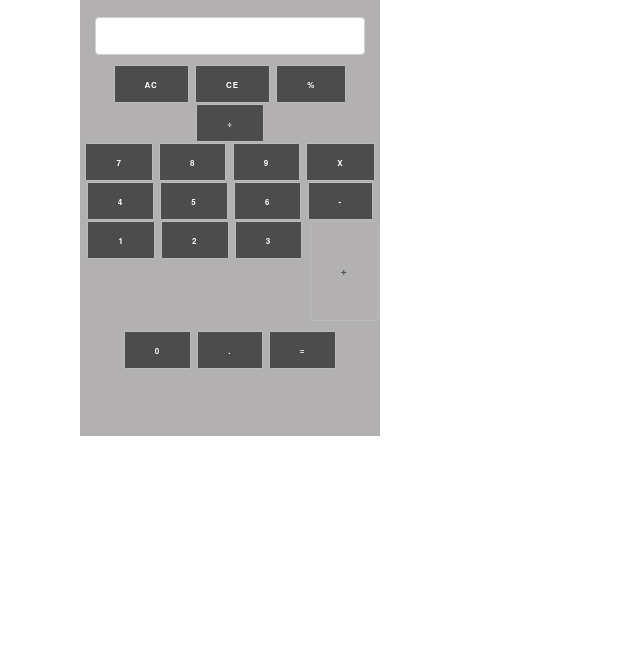
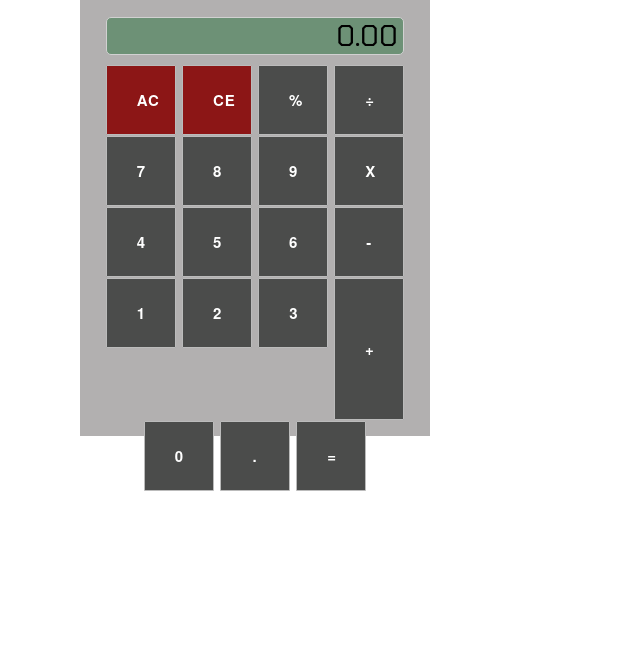
Before and after one commit to alliewebb/js-calculator, a plain HTML site: page index.html in a window 1280 px wide. Shown: the part 144-800 px from the top of the page, without its empty margins (0-640 px from the left). Drawn offline with nearby package versions, Linux system fonts and the light colour scheme.

Commit message:
click events working, but showing undefined

```diff
--- a/calculator.css
+++ b/calculator.css
@@ -11,7 +11,7 @@ body, html {
 }
 
 .calculator {
-    width: 300px;
+    width: 350px;
     height: 500px;
     background-color: rgb(178, 176, 176);
     margin: 80px;
@@ -32,10 +32,10 @@ body, html {
         font-size: smaller;
     }
 
-    .input {
+    .input[type="text"] {
         background-color: rgb(109, 145, 118);
-        width: 90%;
-        font-size: 5px;
+        width: 85%;
+        font-size: 30px;
         direction: rtl;
         font-family: 'Chakra Petch', sans-serif;
         padding-right: 5px;
@@ -48,13 +48,11 @@ body, html {
     }
 
     .button {
-        width: ;
-        height: ;
-        border: ;
-        border-top: ;
+        width: 70px;
+        height: 70px;
         background-color: rgb(75, 76, 75);
         color: white;
-        font-size: 8px;
+        font-size: 15px;
         border-radius: 1px;
         margin-left: 1px;
         margin-right: 1px;
@@ -63,17 +61,21 @@ body, html {
     }
 
     .ctrl {
-        border: ;
-        border-top: ;
+        width: 70px;
+        height: 70px;
         background-color: rgb(140, 22, 22);
         color: white;
-        font-size: 8px;
-        float: left;
+        font-size: 15px;
+        border-radius: 1px;
+        margin-left: 1px;
+        margin-right: 1px;
+        margin-bottom: 1px;
+        outline: 1px;
     }
 
-    .tall {
-        height: 100px;
+    .button.tall {
+        height: 142px;
         float: right;
-        margin-right: 1px;
-        margin-left: ;
+        margin-right: 26px;
+        margin-left: -20px;
 }
--- a/calculator.js
+++ b/calculator.js
@@ -0,0 +1,19 @@
+document.addEventListener('DOMContentLoaded', startCalc)
+
+var entries = [];
+var temp = '';
+var total = 0;
+
+function startCalc () {
+    document.addEventListener('click', valueToTemp)
+}
+
+let numberBtns = document.querySelectorAll('.button');
+numberBtns.forEach(btn =>
+    btn.addEventListener('click', valueToTemp));
+
+
+function valueToTemp() {
+        temp += NumberBtns.value;
+        document.getElementById("answer").value = temp;
+}
--- a/index.html
+++ b/index.html
@@ -7,44 +7,44 @@
     <link rel="stylesheet" href="https://cdnjs.cloudflare.com/ajax/libs/normalize/3.0.3/normalize.css">
     <link rel="stylesheet" href="https://cdnjs.cloudflare.com/ajax/libs/skeleton/2.0.4/skeleton.css">
     <link href="calculator.css" rel="stylesheet" type="text/css">
+    <script src="calculator.js"></script>
   </head>
 
   <body>
     <div class="calculator">
         <h1 class="title">Allie's Calculator</h1>
         <h2 class="tagline">AW-001</h2>
-        <input class="input" type = "text" id = "answer">
+        <input class="input" type ="text" id ="answer" value = 0.00>
         <div class="row">
-                <button class ="button">AC</button>
-                <button class ="button">CE</button>
+                <button class ="ctrl" value="AC">AC</button>
+                <button class ="ctrl" value="CE">CE</button>
                 <button class="button">%</button>
-                <button class="button">÷</button>
+                <button class="button" value="/">÷</button>
         </div>
         <div class="row">
-                <button class="button">7</button>
-                <button class="button">8</button>
-                <button class="button">9</button>
-                <button class="button">X</button>
+                <button class="button" value="7">7</button>
+                <button class="button" value="8">8</button>
+                <button class="button" value="9">9</button>
+                <button class="button" value="*">X</button>
         </div>
         <div class="row">
-                <button class="button">4</button>
-                <button class="button">5</button>
-                <button class="button">6</button>
-                <button class="button">-</button>
+                <button class="button" value="4">4</button>
+                <button class="button" value="5">5</button>
+                <button class="button" value="6">6</button>
+                <button class="button" value="-">-</button>
         </div>
         <div class="row">
-                <button class="button">1</button>
-                <button class="button">2</button>
-                <button class="button">3</button>
-                <button class="tall">+</button>
+                <button class="button" value="1">1</button>
+                <button class="button" value="2">2</button>
+                <button class="button" value="3">3</button>
+                <button class="button tall" value="+">+</button>
         </div>
         <div class="row">
-                <button class="button">0</button>
-                <button class="button">.</button>
-                <button class="button">=</button>
+                <button class="button" value="0">0</button>
+                <button class="button" value=".">.</button>
+                <button class="button" value="=">=</button>
         </div>
     </div>
 
-
   </body>
 </html>
```
Also changed, not shown: 1 other file.
